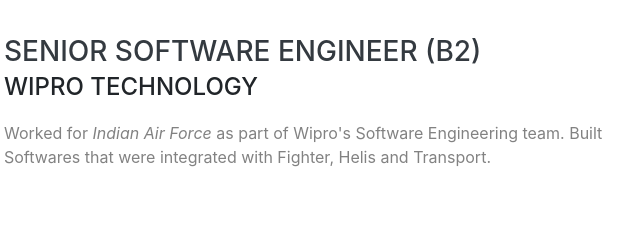
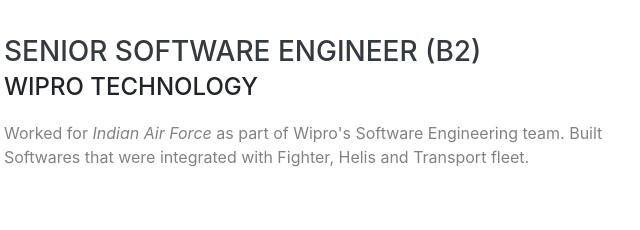
Before and after one commit to Utkarsh-Shukla12/Utkarsh-Shukla12.github.io, a website with bundled scripts: page index.html in a window 1280 px wide. Shown: the part 900-1130 px from the top of the page, 298-938 px from the left. Built offline with nearby package versions, Linux system fonts and the light colour scheme; a web font is replaced by a local one.

Commit message:
Fixed minor issue

```diff
--- a/index.html
+++ b/index.html
@@ -94,7 +94,7 @@
           <div class="resume-content">
             <h3 class="mb-0">Senior Software Engineer (B2)</h3>
             <div class="subheading mb-3">Wipro Technology</div>
-            <p> Worked for <em> Indian Air Force</em> as part of Wipro's Software Engineering team. Built Softwares that were integrated with Fighter, Helis and Transport. </p>
+            <p> Worked for <em> Indian Air Force</em> as part of Wipro's Software Engineering team. Built Softwares that were integrated with Fighter, Helis and Transport fleet. </p>
 <p class="mb-0">
           </div>
           <div class="resume-date text-md-right">
```
